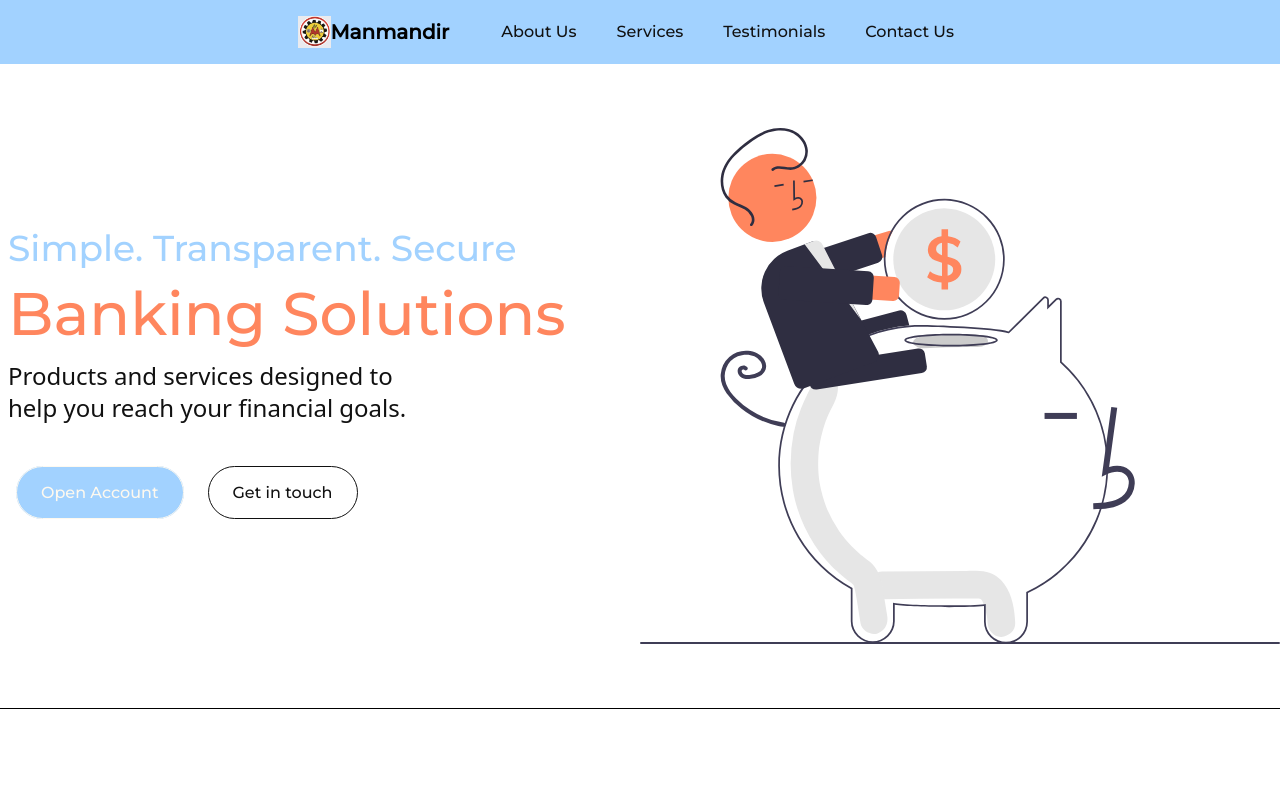
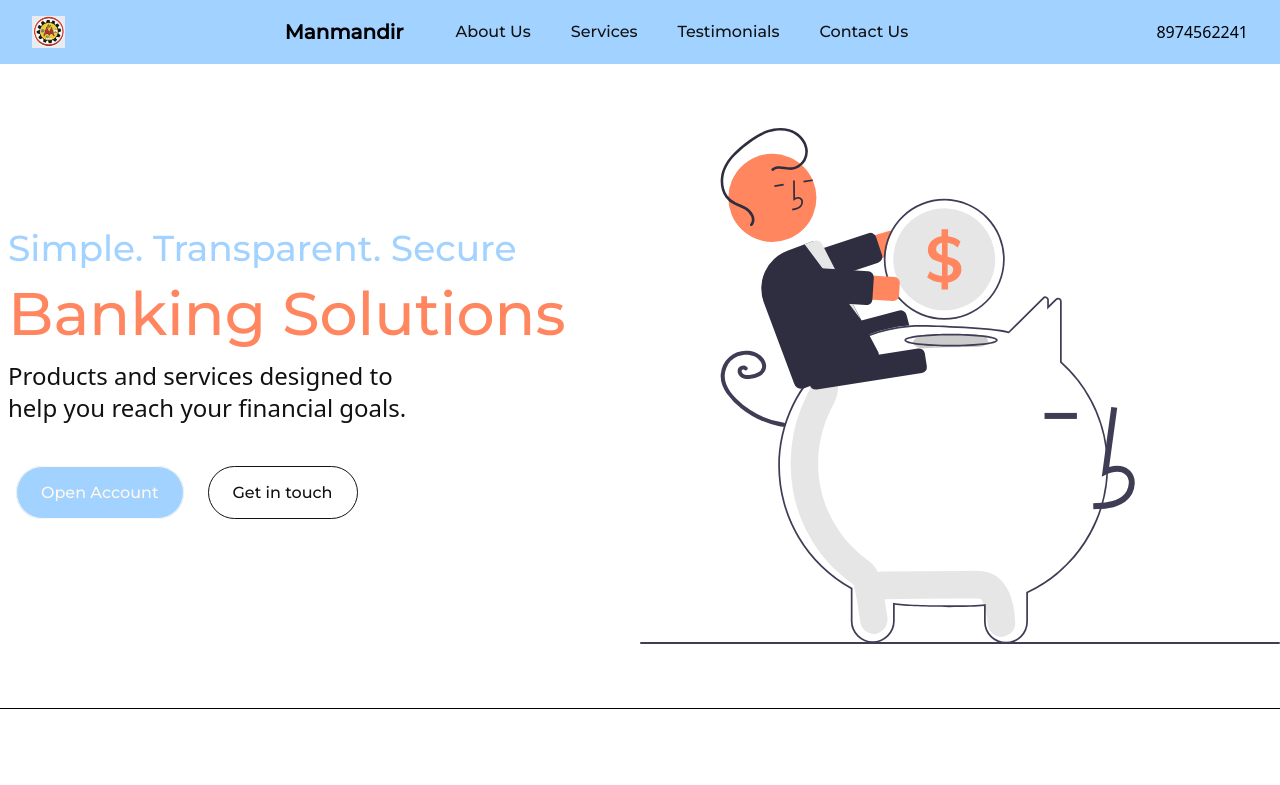
Before and after one commit to Omkaroj1242/Nidhi_Bank, a React (Create React App) app: page / in a window 1280 px wide. Shown: the top 785 px of the page. Built offline with nearby package versions, Linux system fonts and the light colour scheme.

Commit message:
Navbar Updated

```diff
--- a/src/Components/Navbar/Navbar.js
+++ b/src/Components/Navbar/Navbar.js
@@ -20,6 +20,12 @@ export default function Example() {
         <>
           <div className="w-full bg-blue-500 sm:px-6 lg:px-8">
             <div className="relative flex items-center justify-between h-16">
+            <div>
+            <img
+                className="hidden lg:block h-8 w-auto text-center"
+                src="/Images/bank.jpeg"
+                alt="Workflow"
+              /></div>
               <div className="absolute inset-y-0 left-0 flex items-center lg:hidden">
                 {/* Mobile menu button*/}
                 <Disclosure.Button className="inline-flex items-center justify-center p-2 rounded-md text-black hover:bg-gray-700 focus:outline-none focus:ring-2 focus:ring-inset focus:ring-white">
@@ -39,7 +45,7 @@ export default function Example() {
 
                 <div className="flex-shrink-0 flex items-center">
                 <img
-                className="block h-8 w-auto text-center"
+                className="lg:hidden block h-8 w-auto text-center"
                 src="/Images/bank.jpeg"
                 alt="Workflow"
               />
@@ -65,6 +71,8 @@ export default function Example() {
                   </div>
                 </div>
               </div>
+              <div className="hidden lg:block">
+              <h1>8974562241</h1></div>
             </div>
           </div>
 
```
